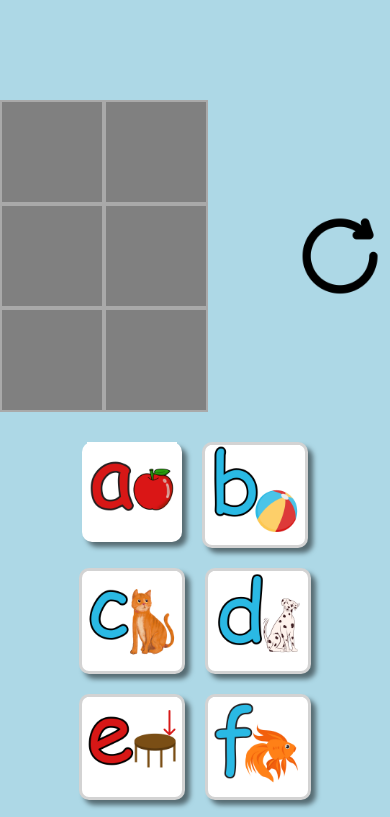
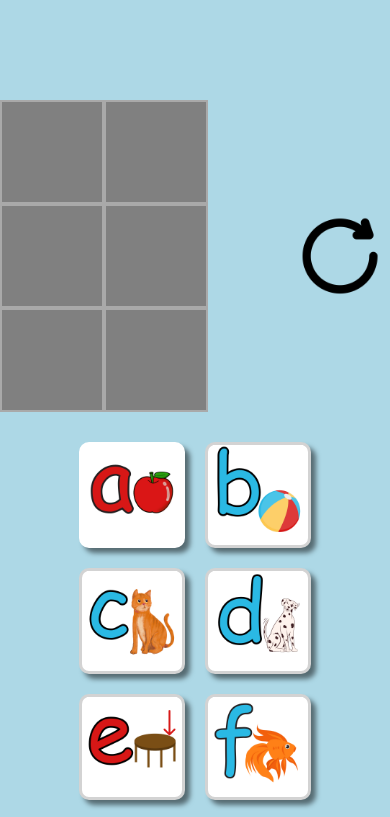
Before and after one commit to oliviarose728/Word-Game, a plain HTML site: page index.html in a window 390 px wide. In both pictures the pointer is over the element 132 px from the left and 495 px from the top of the page. Shown: the top 817 px of the page. Drawn offline with Linux system fonts and the light colour scheme.

Commit message:
removed hover effect for mobile

```diff
--- a/app.js
+++ b/app.js
@@ -29,6 +29,7 @@ function slotTouchStart(event){
     const sourceImg = document.getElementById(sourceID).querySelector('img');
     const src = sourceImg.src;
     event.target.insertAdjacentHTML("afterbegin", `<div class="letter dragged" id="${sourceID}"><img src="${src}" class="gridletterimg"></div>`);
+    touchedElementId = null;
 }
 
 function dragStart(event){
--- a/styles.css
+++ b/styles.css
@@ -62,10 +62,13 @@ body{
     box-shadow: 5px 5px 5px rgba(0, 0, 0, .5);
 }
 
-.letter:hover{
 
-    border: white;
+
+.letter:hover, .letter:active{
+
+    border: 3px solid white;
 }
+
 
 
 #letter_grid{
```
